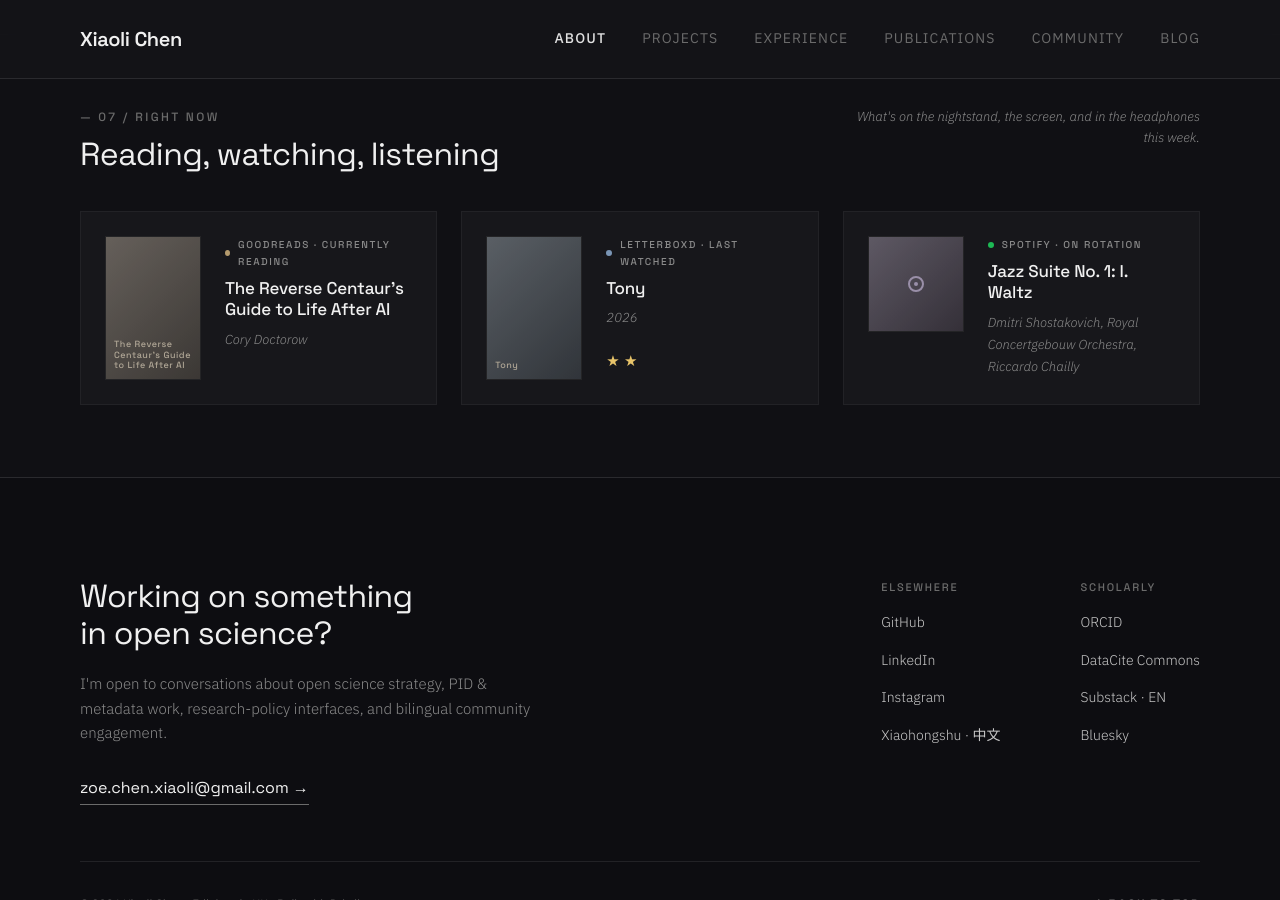
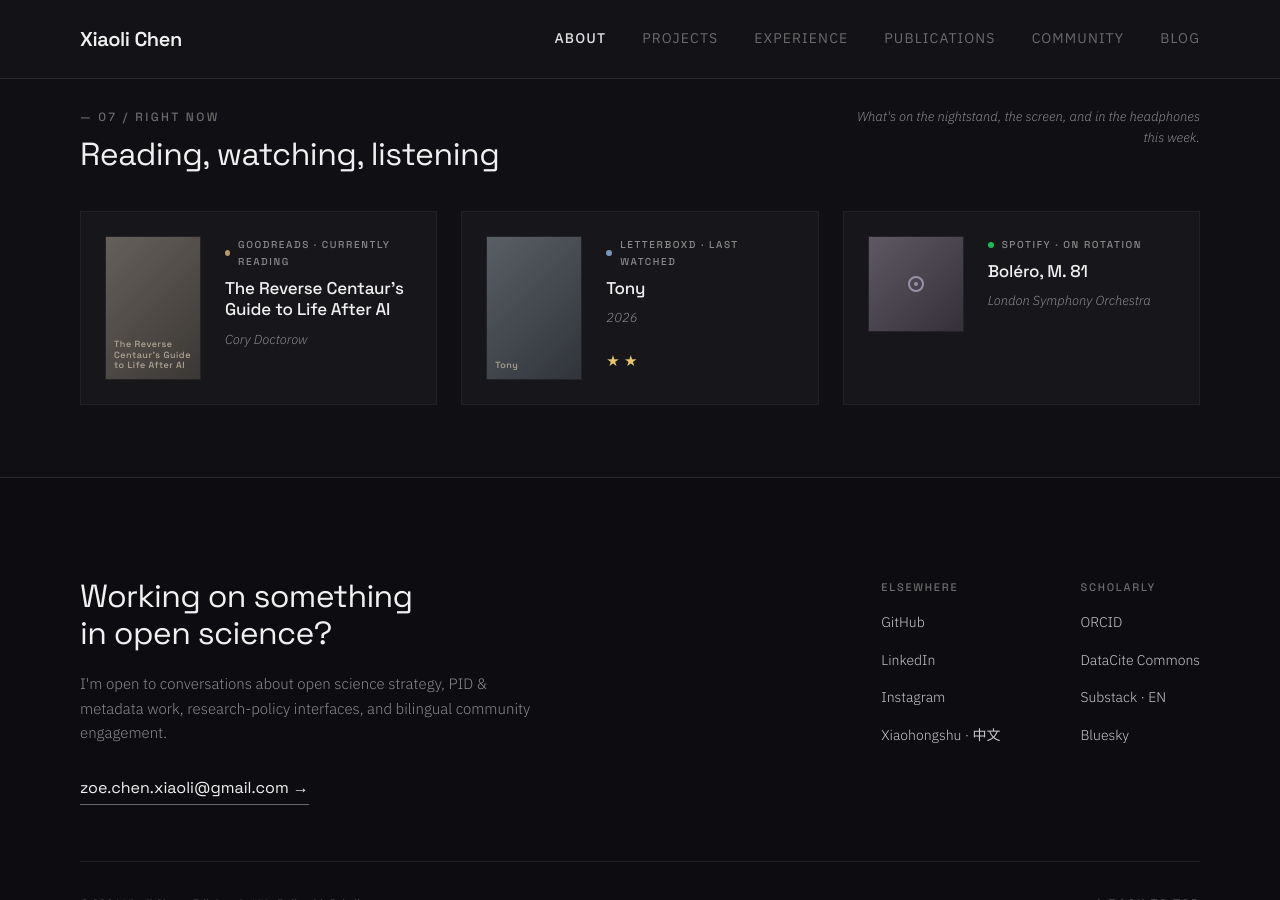
Before and after one commit to xchen101/xchen101.github.io, a Jekyll site: the page built from index.md, in a window 1280 px wide and 900 px high, scrolled down 6679 px. Built offline with Jekyll 4.4.1, drawn with Linux system fonts in a browser that asks for light colours; comment, search, counter and statistics services are not loaded; grey boxes are pictures that could not be loaded.

Commit message:
update: Right Now widget data (auto)

```diff
--- a/_data/now.yml
+++ b/_data/now.yml
@@ -1,4 +1,4 @@
-# Right now — auto-generated by Hermes cron on 2026-09-20 05:00 UTC
+# Right now — auto-generated by Hermes cron on 2026-09-20 11:00 UTC
 # Sources: Goodreads RSS / Letterboxd RSS / Spotify API
 
 reading:
@@ -24,8 +24,8 @@
   service: "Spotify"
   accent: "#1DB954"
   label: "On rotation"
-  title: "Jazz Suite No. 1: I. Waltz"
-  artist: "Dmitri Shostakovich, Royal Concertgebouw Orchestra, Riccardo Chailly"
-  url: "https://open.spotify.com/track/0zlq0crycqU4s83Uv3x6QP"
+  title: "Boléro, M. 81"
+  artist: "London Symphony Orchestra"
+  url: "https://open.spotify.com/track/31USL3tkjcue3lXROvg5u6"
   profile_url: "https://open.spotify.com/"
-  image: "https://i.scdn.co/image/ab67616d00001e02fd3846560e5c4346788f01d2"
+  image: "https://i.scdn.co/image/ab67616d00001e02feda22c456f4bd910be81558"
```
